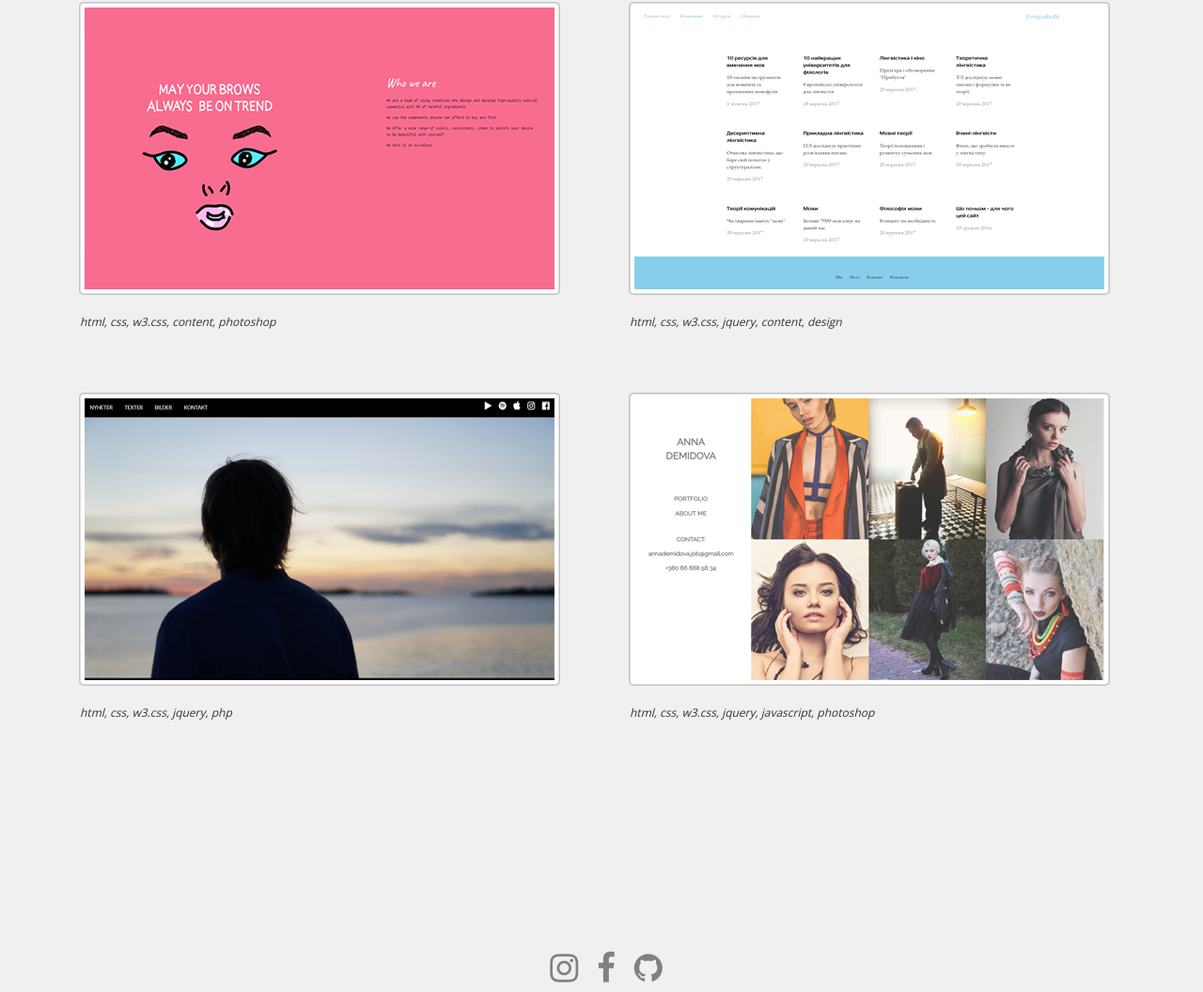
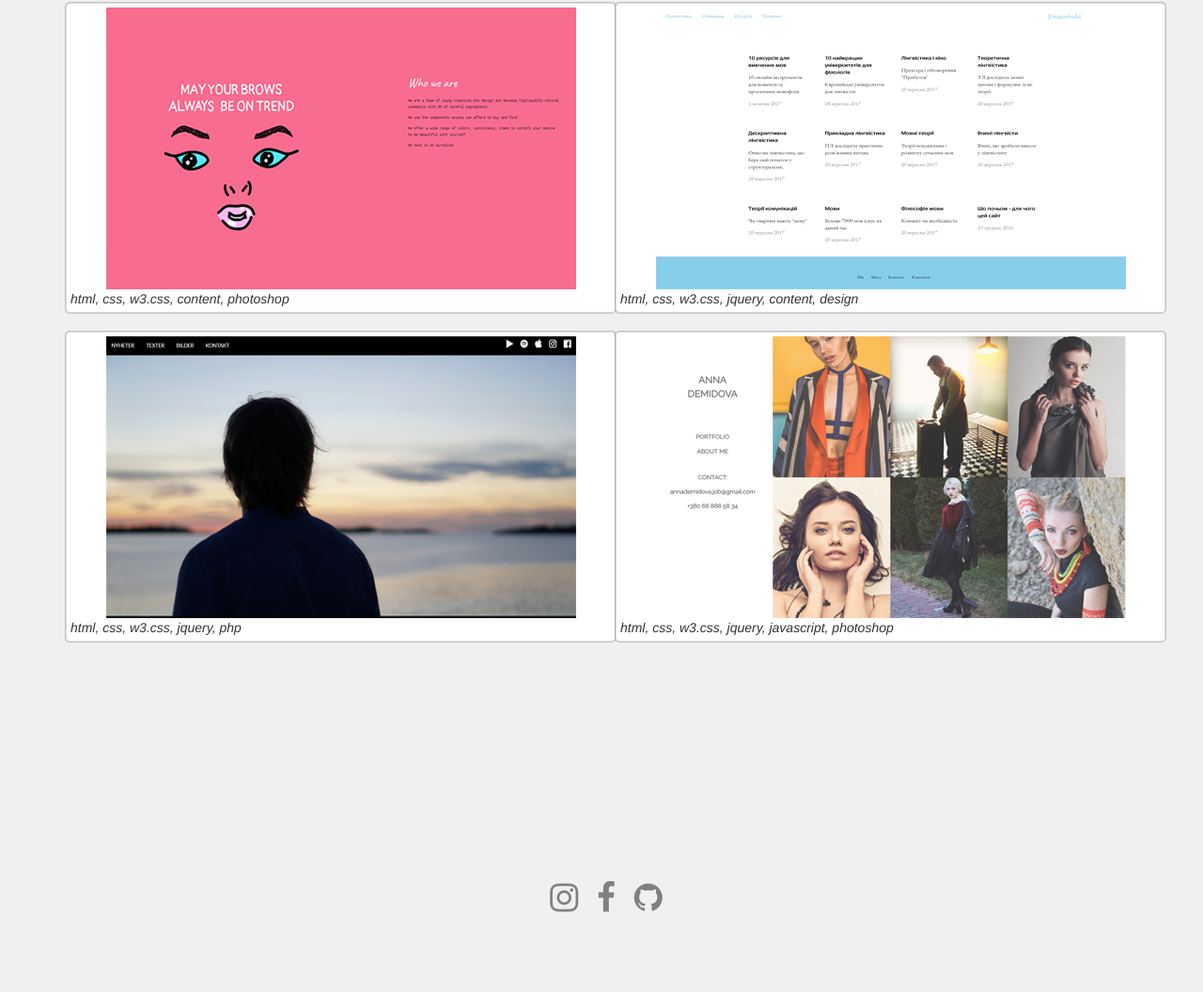
Before and after one commit to LanaVoronchuk/portfolio, a plain HTML site: page index.html in a window 1280 px wide. Shown: the part 415-1471 px from the top of the page at 94% size. After the commit the page ends 1396 px from the top, so only its background shows below. Drawn offline with nearby package versions, Linux system fonts and the light colour scheme.

Commit message:
Update index.html

```diff
--- a/index.html
+++ b/index.html
@@ -41,39 +41,38 @@ I can help you in SEO analysis of your website, and its promotion on the Google
 <div class="container" id="content">
 <h2>My open source projects</h2>
 <div class="row">
-  <div class="col-lg-6 col-md-6 col-sm-6">
-  <a href="https://lanavoronchuk.github.io/rairai/" target="_blank"><img src="rairai_prj.png" class="img-responsive thumbnail"></a>
- <p class="description">
-<i>html, css, w3.css, content, photoshop</i></p>
+  <div class="col-lg-6 col-md-6 col-sm-6  thumbnail">
+  <a href="https://lanavoronchuk.github.io/rairai/" target="_blank">
+  <img src="rairai_prj.png" class="img-responsive"></a>
+<i>html, css, w3.css, content, photoshop</i>
   </div>
 
-  <div class="col-lg-6 col-md-6 col-sm-6">
-    <a href="https://lanavoronchuk.github.io/Linguahub" target="_blank"><img src="linguahub_prj.png" class="img-responsive thumbnail"></a>
-   <p class="description">
-<i>html, css, w3.css, jquery, content, design</i></p>
+  <div class="col-lg-6 col-md-6 col-sm-6  thumbnail">
+    <a href="https://lanavoronchuk.github.io/Linguahub" target="_blank"><img src="linguahub_prj.png" class="img-responsive"></a>
+<i>html, css, w3.css, jquery, content, design</i>
  </div>
 </div>
 
-<div class="row" style="margin-top:5%;">
-  <div class="col-lg-6 col-md-6 col-sm-6">
-  <a href="https://lanavoronchuk.github.io/anderselowsson/" target="_blank"><img src="anders_prj.png" class="img-responsive thumbnail"></a>
- <p class="description">
-<i>html, css, w3.css, jquery, php</i></p>
+<div class="row">
+  <div class="col-lg-6 col-md-6 col-sm-6  thumbnail">
+  <a href="https://lanavoronchuk.github.io/anderselowsson/" target="_blank"><img src="anders_prj.png" class="img-responsive"></a>
+
+<i>html, css, w3.css, jquery, php</i>
  </div>
 
-  <div class="col-lg-6 col-md-6 col-sm-6">
-    <a href="https://lanavoronchuk.github.io/beautymaker/" target="_blank"><img src="beauty_prj.png" class="img-responsive thumbnail"></a>
+  <div class="col-lg-6 col-md-6 col-sm-6  thumbnail">
+    <a href="https://lanavoronchuk.github.io/beautymaker/" target="_blank"><img src="beauty_prj.png" class="img-responsive"></a>
 
-<p class="description">
-<i>html, css, w3.css, jquery, javascript, photoshop</i></p>
+<i>html, css, w3.css, jquery, javascript, photoshop</i>
  </div>
 
 </div>
 </div>
+
 <div class="footer">
-<center><i class="fa fa-instagram" aria-hidden="true"></i>
-<i class="fa fa-facebook" aria-hidden="true"></i>
-<i class="fa fa-github" aria-hidden="true"></i></center>
+<center><a href="https://www.instagram.com/lanamirman/" target="_blank"><i class="fa fa-instagram" aria-hidden="true"></i></a>
+<a href="https://www.facebook.com/lanamirman" target="_blank"><i class="fa fa-facebook" aria-hidden="true"></i></a>
+<a href="https://github.com/LanaVoronchuk" target="_blank"><i class="fa fa-github" aria-hidden="true"></i></a></center>
 </div>
 
   </div>
```
